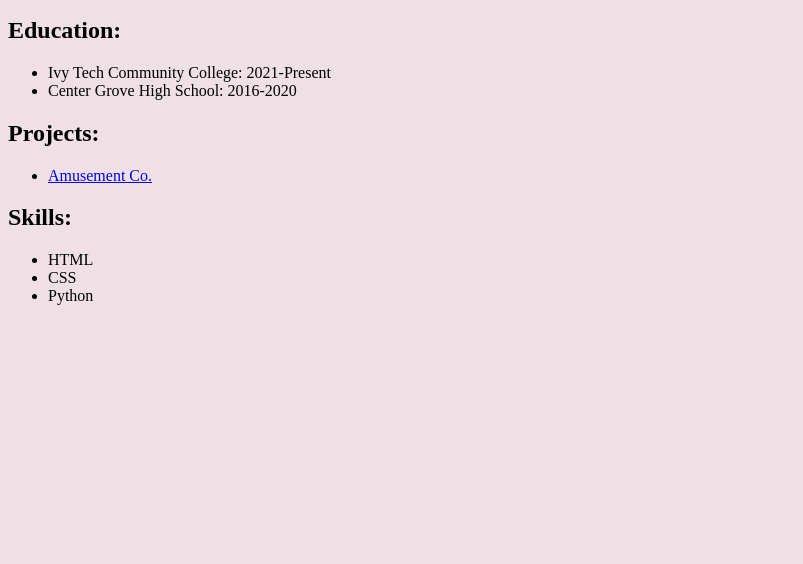
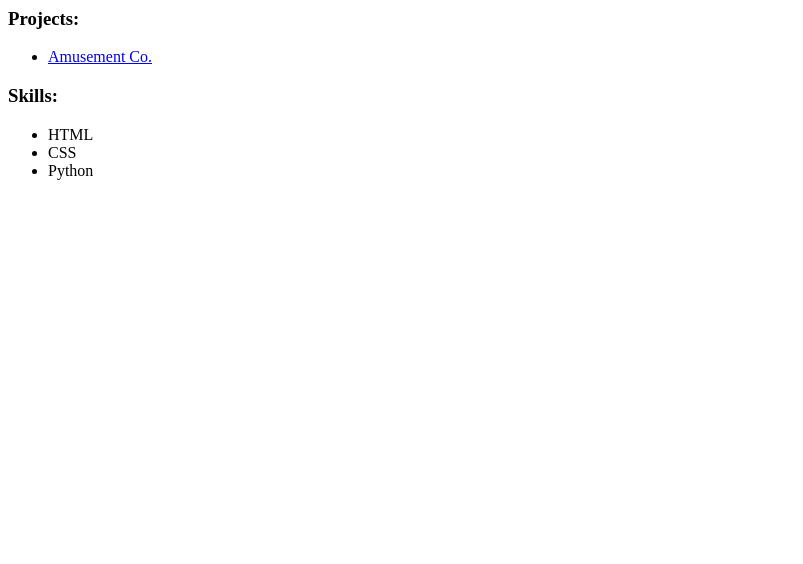
Before and after one commit to ahuhn11/CV, a plain HTML site: page index.html in a window 1280 px wide. Shown: the part 236-800 px from the top of the page, without its empty margins (0-803 px from the left). Drawn offline with Linux system fonts and the light colour scheme.

Commit message:
Added class containers and Changed styles

```diff
--- a/index.html
+++ b/index.html
@@ -8,31 +8,33 @@
 </head>
 
 <body>
-  <h1 align="center">Augustus Huhn</h1>
+    <div class="Top">
+      <h1>Augustus Huhn</h1>
+      <p><em>ERP Applciations Engineer at Morris Machine Co., Inc.</em></p>
+      <p>I am an aspiring front end web developer.</p>
+    </div>
     <a href="https://www.linkedin.com/in/augustus-huhn-6045b5221/" type="_blank">
       <img src="linkedin-logo.png" heighth="60px" width="60px" alt="linkedin">
     </a>
     <a href="https://github.com/ahuhn11" type-="_blank">
       <img src="github.png" heighth="50px" width="50px" alt="Github">
     </a>
-  <p><em>ERP Applciations Engineer at Morris Machine Co., Inc.</em></p>
-  <p>I am an aspiring front end web developer.</p>
     <hr noshade />
-  <h2>Education:</h2>
-  <ul>
-    <li>Ivy Tech Community College: 2021-Present</li>
-    <li>Center Grove High School: 2016-2020</li>
-  </ul>
-  <h2>Projects:</h2>
+    <div class="Middle">
+      <h3>Projects:</h3>
       <ul>
         <li><a href="aumesment-co.com" type="_blank">Amusement Co.</a></li>
       </ul>
-  <h2>Skills:</h2>
+      <h3>Skills:</h3>
       <ul>
         <li>HTML</li>
         <li>CSS</li>
         <li>Python</li>
       </ul>
+    </div>
+    <div class="Bottom">
+
+    </div>
 </body>
 
 </html>
--- a/styles.css
+++ b/styles.css
@@ -1,7 +1,8 @@
 
-  body{
+  .top{
 
-    background-color:#EEE0E5;
+    background-color: black;
+
 
   }
 
```
Lines whose indentation alone changed are shown as unchanged.
